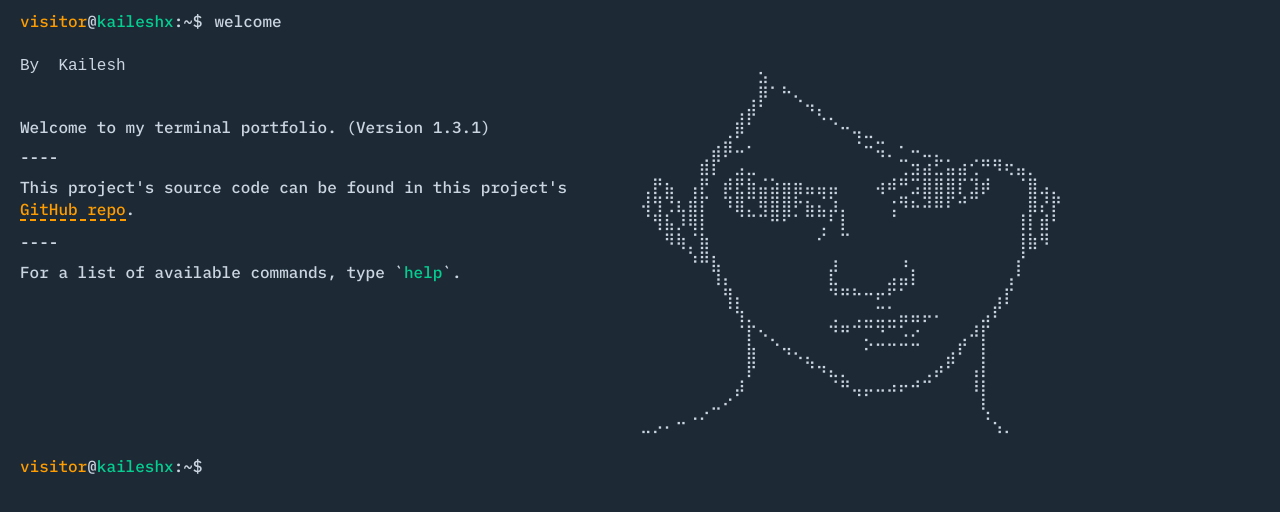
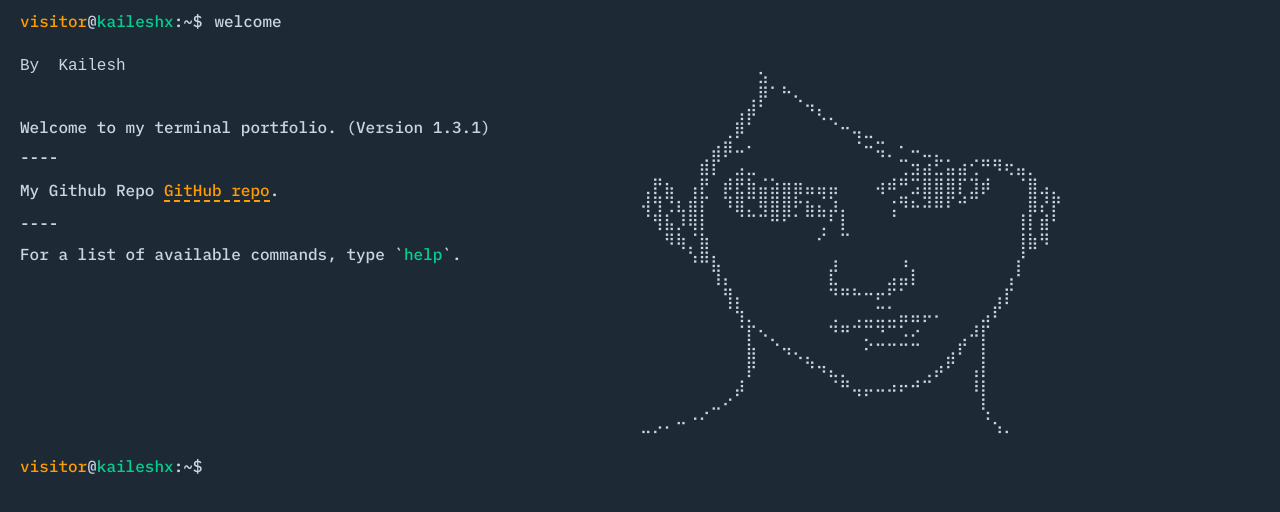
Before and after one commit to Kaileshwar16/terminal-portfolio, a React (Vite) app: page / in a window 1280 px wide. Shown: the top 512 px of the page. Built offline with nearby package versions, Linux system fonts and the light colour scheme.

Commit message:
repo link

```diff
--- a/src/components/commands/Welcome.tsx
+++ b/src/components/commands/Welcome.tsx
@@ -28,8 +28,8 @@ By Kailesh
         <div>Welcome to my terminal portfolio. (Version 1.3.1)</div>
         <Seperator>----</Seperator>
         <div>
-          This project's source code can be found in this project's{" "}
-          <Link href="https://github.com/satnaing/terminal-portfolio">
+          My Github Repo{" "}
+          <Link href="https://github.com/Kaileshwar16">
             GitHub repo
           </Link>
           .
```
Also changed, not shown: 2 other files (tests, documents, lock files or other folders).
